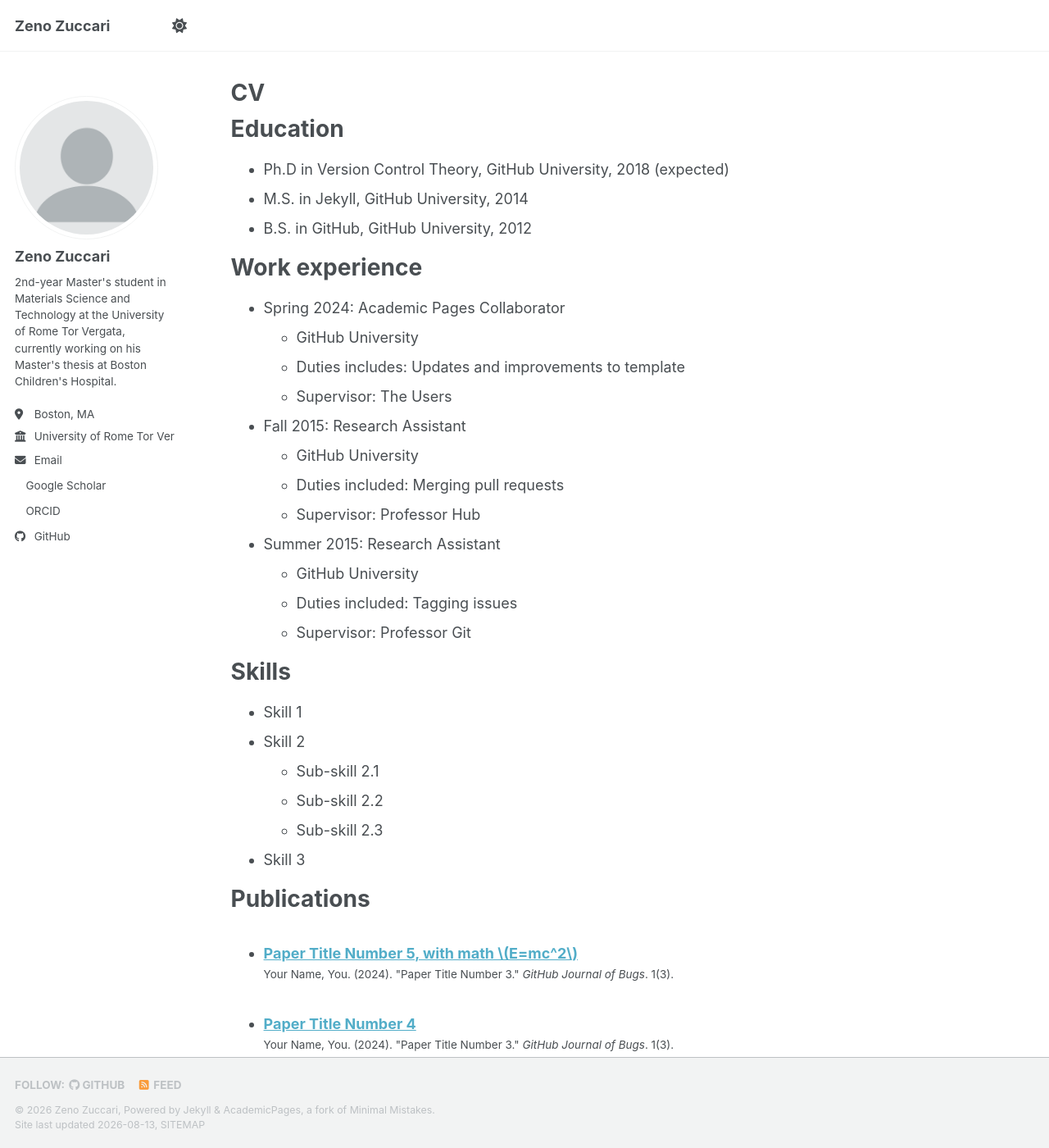
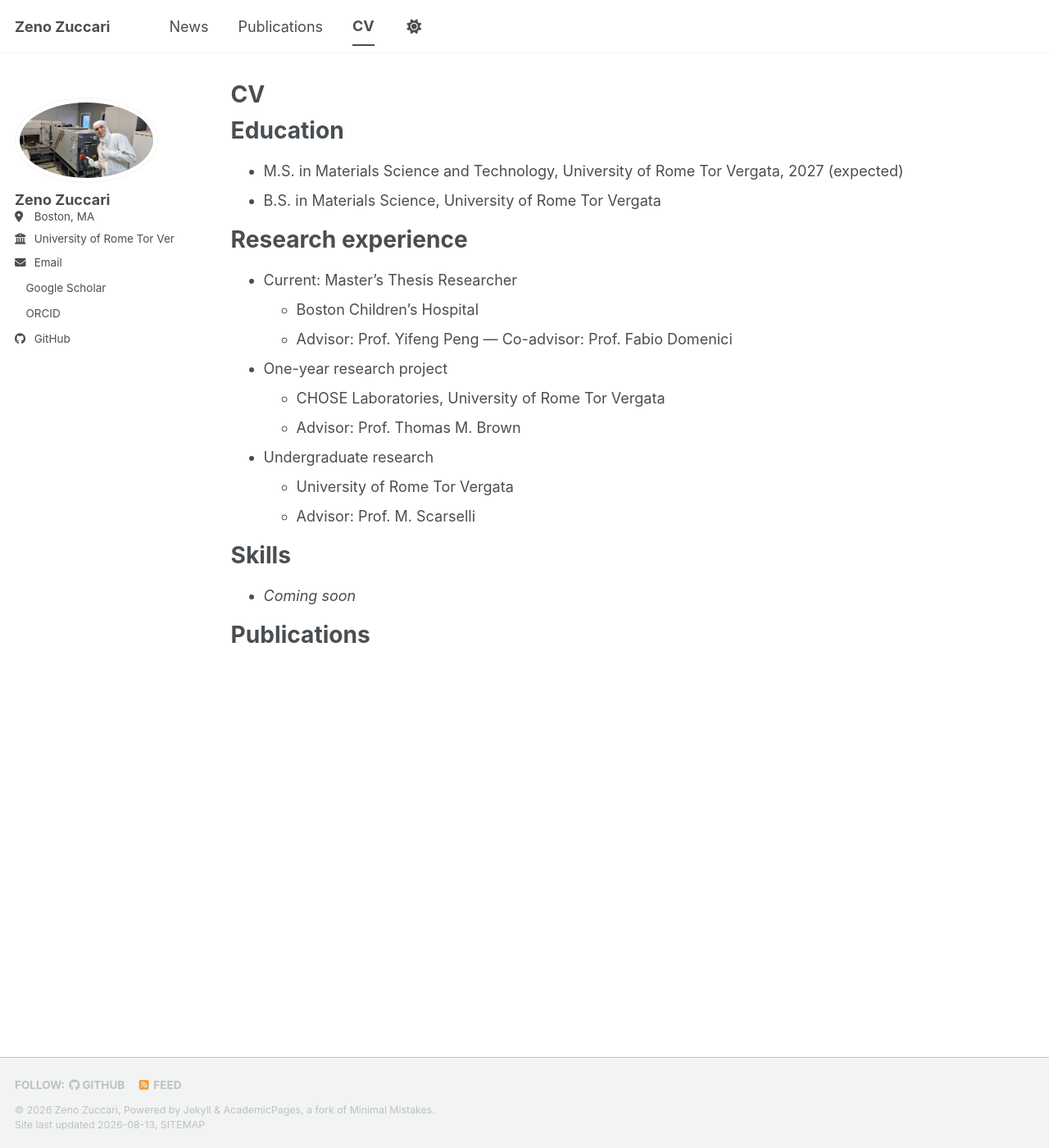
Before and after one commit to zzuccari/portfolio, a Jekyll site: the page built from _pages/cv.md, in a window 1280 px wide and 1400 px high. Shown: the whole window at 82% size. Built offline with Jekyll 4.4.1, drawn with Linux system fonts in a browser that asks for light colours; a style sheet for code colours, icons or effects is not loaded; some of the changed text lies outside the part shown.

Commit message:
Add profile photo, remove sidebar bio, set up News/Publications/CV sections

```diff
--- a/_config.yml
+++ b/_config.yml
@@ -23,10 +23,10 @@ repository               : "zzuccari/portfolio"
 #               Additional customization can be done by editing /_includes/author-profile.html
 author:
   # Biographic information
-  avatar           : "profile.png"
+  avatar           : "profile.jpg"
   name             : "Zeno Zuccari"
   pronouns         : # example: "she/her"
-  bio              : "2nd-year Master's student in Materials Science and Technology at the University of Rome Tor Vergata, currently working on his Master's thesis at Boston Children's Hospital."
+  bio              : # Short biography for the left-hand sidebar (left blank on purpose)
   location         : "Boston, MA"
   employer         : "University of Rome Tor Vergata"
   uri              : # URL
--- a/_data/navigation.yml
+++ b/_data/navigation.yml
@@ -11,8 +11,14 @@
 # the About/bio page with contacts. Uncomment as content is added.
 
 main:
-  # - title: "Publications"
-  #   url: /publications/
+  - title: "News"
+    url: /year-archive/
+
+  - title: "Publications"
+    url: /publications/
+
+  - title: "CV"
+    url: /cv/
 
   # - title: "Talks"
   #   url: /talks/
@@ -23,12 +29,6 @@ main:
   # - title: "Portfolio"
   #   url: /portfolio/
 
-  # - title: "Blog Posts"
-  #   url: /year-archive/
-
-  # - title: "CV"
-  #   url: /cv/
-
   # - title: "CV"
   #   url: /cv-json/
 
--- a/_pages/cv.md
+++ b/_pages/cv.md
@@ -11,54 +11,29 @@ redirect_from:
 
 Education
 ======
-* Ph.D in Version Control Theory, GitHub University, 2018 (expected)
-* M.S. in Jekyll, GitHub University, 2014
-* B.S. in GitHub, GitHub University, 2012
+* M.S. in Materials Science and Technology, University of Rome Tor Vergata, 2027 (expected)
+* B.S. in Materials Science, University of Rome Tor Vergata
 
-Work experience
+Research experience
 ======
-* Spring 2024: Academic Pages Collaborator
-  * GitHub University
-  * Duties includes: Updates and improvements to template
-  * Supervisor: The Users
+* Current: Master's Thesis Researcher
+  * Boston Children's Hospital
+  * Advisor: Prof. Yifeng Peng — Co-advisor: Prof. Fabio Domenici
 
-* Fall 2015: Research Assistant
-  * GitHub University
-  * Duties included: Merging pull requests
-  * Supervisor: Professor Hub
+* One-year research project
+  * CHOSE Laboratories, University of Rome Tor Vergata
+  * Advisor: Prof. Thomas M. Brown
 
-* Summer 2015: Research Assistant
-  * GitHub University
-  * Duties included: Tagging issues
-  * Supervisor: Professor Git
+* Undergraduate research
+  * University of Rome Tor Vergata
+  * Advisor: Prof. M. Scarselli
 
 Skills
 ======
-* Skill 1
-* Skill 2
-  * Sub-skill 2.1
-  * Sub-skill 2.2
-  * Sub-skill 2.3
-* Skill 3
+* *Coming soon*
 
 Publications
 ======
   <ul>{% for post in site.publications reversed %}
     {% include archive-single-cv.html %}
   {% endfor %}</ul>
-
-Talks
-======
-  <ul>{% for post in site.talks reversed %}
-    {% include archive-single-talk-cv.html  %}
-  {% endfor %}</ul>
-
-Teaching
-======
-  <ul>{% for post in site.teaching reversed %}
-    {% include archive-single-cv.html %}
-  {% endfor %}</ul>
-
-Service and leadership
-======
-* Currently signed in to 43 different slack teams
--- a/_pages/year-archive.html
+++ b/_pages/year-archive.html
@@ -1,7 +1,7 @@
 ---
 layout: archive
 permalink: /year-archive/
-title: "Blog posts"
+title: "News"
 author_profile: true
 redirect_from:
   - /wordpress/blog-posts/
--- a/_publications/2009-10-01-paper-title-number-1.md
+++ /dev/null
@@ -1,14 +0,0 @@
----
-title: "Paper Title Number 1"
-collection: publications
-category: manuscripts
-permalink: /publication/2009-10-01-paper-title-number-1
-excerpt: 'This paper is about the number 1. The number 2 is left for future work.'
-date: 2009-10-01
-venue: 'Journal 1'
-slidesurl: 'https://academicpages.github.io/files/slides1.pdf'
-paperurl: 'https://academicpages.github.io/files/paper1.pdf'
-bibtexurl: 'https://academicpages.github.io/files/bibtex1.bib'
-citation: 'Your Name, You. (2009). &quot;Paper Title Number 1.&quot; <i>Journal 1</i>. 1(1).'
----
-The contents above will be part of a list of publications, if the user clicks the link for the publication than the contents of section will be rendered as a full page, allowing you to provide more information about the paper for the reader. When publications are displayed as a single page, the contents of the above "citation" field will automatically be included below this section in a smaller font.
--- a/_publications/2010-10-01-paper-title-number-2.md
+++ /dev/null
@@ -1,14 +0,0 @@
----
-title: "Paper Title Number 2"
-collection: publications
-category: manuscripts
-permalink: /publication/2010-10-01-paper-title-number-2
-excerpt: 'This paper is about the number 2. The number 3 is left for future work.'
-date: 2010-10-01
-venue: 'Journal 1'
-slidesurl: 'https://academicpages.github.io/files/slides2.pdf'
-paperurl: 'https://academicpages.github.io/files/paper2.pdf'
-citation: 'Your Name, You. (2010). &quot;Paper Title Number 2.&quot; <i>Journal 1</i>. 1(2).'
----
-
-The contents above will be part of a list of publications, if the user clicks the link for the publication than the contents of section will be rendered as a full page, allowing you to provide more information about the paper for the reader. When publications are displayed as a single page, the contents of the above "citation" field will automatically be included below this section in a smaller font.
--- a/_publications/2015-10-01-paper-title-number-3.md
+++ /dev/null
@@ -1,14 +0,0 @@
----
-title: "Paper Title Number 3"
-collection: publications
-category: manuscripts
-permalink: /publication/2015-10-01-paper-title-number-3
-excerpt: 'This paper is about the number 3. The number 4 is left for future work.'
-date: 2015-10-01
-venue: 'Journal 1'
-slidesurl: 'https://academicpages.github.io/files/slides3.pdf'
-paperurl: 'https://academicpages.github.io/files/paper3.pdf'
-citation: 'Your Name, You. (2015). &quot;Paper Title Number 3.&quot; <i>Journal 1</i>. 1(3).'
----
-
-The contents above will be part of a list of publications, if the user clicks the link for the publication than the contents of section will be rendered as a full page, allowing you to provide more information about the paper for the reader. When publications are displayed as a single page, the contents of the above "citation" field will automatically be included below this section in a smaller font.
--- a/_publications/2025-06-08-paper-title-number-5.md
+++ /dev/null
@@ -1,13 +0,0 @@
----
-title: "Paper Title Number 5, with math $$E=mc^2$$"
-collection: publications
-category: conferences
-permalink: /publication/2024-02-17-paper-title-number-4
-excerpt: 'This paper is about a famous math equation, $$E=mc^2$$'
-date: 2024-02-17
-venue: 'GitHub Journal of Bugs'
-paperurl: 'https://academicpages.github.io/files/paper3.pdf'
-citation: 'Your Name, You. (2024). &quot;Paper Title Number 3.&quot; <i>GitHub Journal of Bugs</i>. 1(3).'
----
-
-Using [MathJax](https://www.mathjax.org/) in the description is supported - $$E=mc^2$$ - however, the use must be mindful that the default delimiters are `$$...$$` and `\\[...\\]` which differs from the `$...$` that is typically expected.
```
Also changed, not shown: _posts/2012-08-14-blog-post-1.md (deleted, +0 -20 lines), _posts/2013-08-14-blog-post-2.md (deleted, +0 -20 lines), _posts/2014-08-14-blog-post-3.md (deleted, +0 -20 lines), _posts/2015-08-14-blog-post-4.md (deleted, +0 -20 lines), _posts/2199-01-01-future-post.md (deleted, +0 -11 lines), _publications/2024-02-17-paper-title-number-4.md (deleted, +0 -13 lines), images/profile.jpg (added), images/profile.png (deleted).
